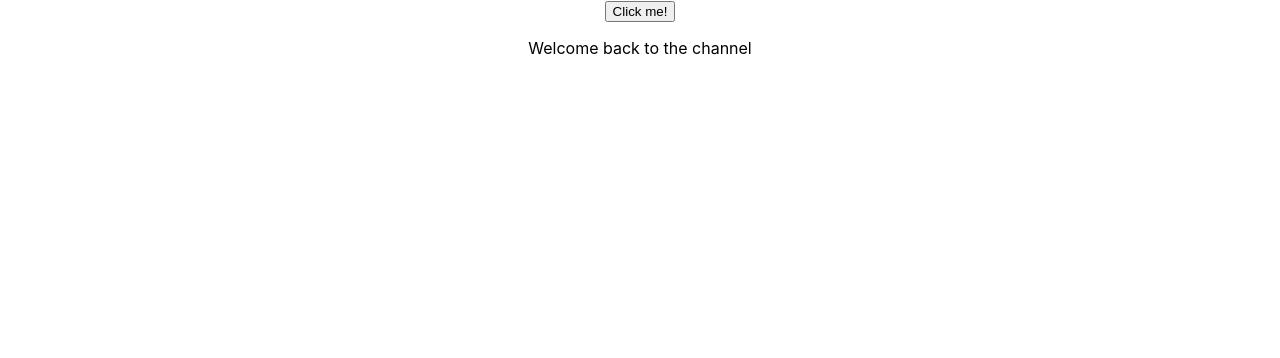
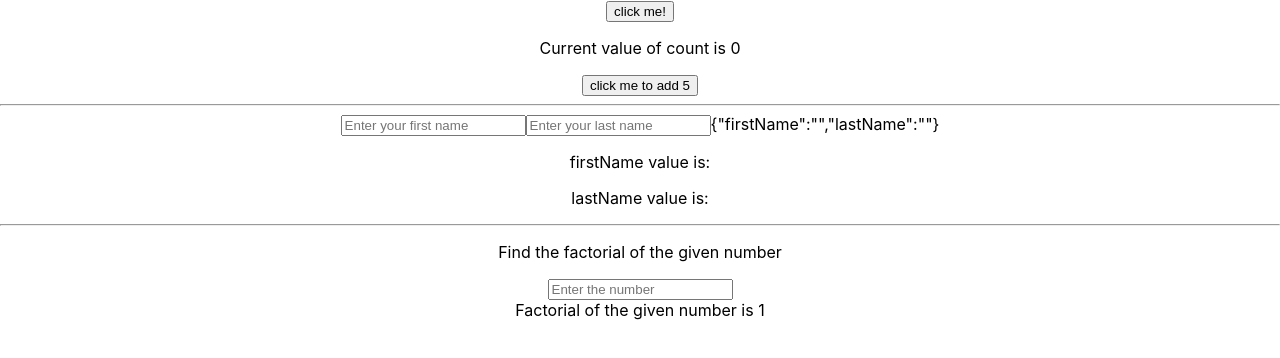
Before and after one commit to techsinarif/React-tutorial, a React (Create React App) app in the folder react-hooks/: page / in a window 1280 px wide. Shown: the top 358 px of the page. Built offline with nearby package versions, Linux system fonts and the light colour scheme.

Commit message:
usememo and usecallback

```diff
--- a/react-hooks/src/App.js
+++ b/react-hooks/src/App.js
@@ -1,14 +1,16 @@
 import './App.css';
 // import Counter from './use_effect/Counter';
 // import Cleanup from './use_effect_cleanup/Cleanup';
-import StyleElement from './use_ref/StyleElement';
+// import StyleElement from './use_ref/StyleElement';
+import Counter from './use_callback/Counter';
 
 function App() {
   return (
     <div className="App">
       {/* <Counter /> */}
       {/* <Cleanup /> */}
-      <StyleElement />
+      {/* <StyleElement /> */}
+      <Counter />
     </div>
   );
 }
--- /dev/null
+++ b/react-hooks/src/use_callback/Counter.js
@@ -0,0 +1,60 @@
+import React, {useState, useCallback, useMemo} from 'react';
+import Factorial from './Factorial';
+
+const Counter = () => {
+  const [count, setCount] = useState(0);
+  const [person, setPerson] = useState({firstName: '', lastName: ''});
+  const [number, setNumber] = useState(1);
+
+  const increaseFive = () => {
+    console.log('increment five');
+    for(let i=0; i < 5; i++){
+      setCount(prevState => prevState + 1);
+    }
+  }
+
+  const factorialOf = (n) => {
+    console.log('inside factorialOf method');
+    let result = 1;
+    if(n <= 1){
+      return result;
+    }else{
+      for(let i = n; i >= 1; i--){
+        result = result * i;
+      }
+      return result;
+    }
+  }
+
+  // const factorial = factorialOf(number);
+  const factorial = useMemo(() => factorialOf(number), [number]);
+
+  const updateNumber = (e) => {
+    setNumber(e.target.value);
+  }
+
+  // const updateNumber = useCallback((e) => {
+  //   setNumber(e.target.value);
+  // },[number]);
+
+  return (
+    <div>
+      <button onClick={() => setCount(count + 1)}>click me!</button>
+      <p>Current value of count is {count}</p>
+      <button onClick={() => increaseFive()}>click me to add 5</button>
+      <hr />
+      <input type="text" onChange={(e) => setPerson({...person, firstName: e.target.value})} placeholder="Enter your first name"/>
+      <input type="text" onChange={(e) => setPerson({...person, lastName: e.target.value})} placeholder="Enter your last name"/>
+      {JSON.stringify(person)}
+      <p>firstName value is: {person.firstName}</p>
+      <p>lastName value is: {person.lastName}</p>
+      <hr />
+      <Factorial factorial={factorial} updateNumber={updateNumber} />
+      {/* <p>Find the factorial of the given number</p>
+      <input type="text" placeholder="Enter the number" onChange={(e) => {setNumber(e.target.value)}} /><br />
+      <span>Factorial of the given number is {factorial}</span> */}
+    </div>
+  );
+};
+
+export default Counter;
--- /dev/null
+++ b/react-hooks/src/use_callback/Factorial.js
@@ -0,0 +1,19 @@
+import React,{useEffect} from 'react';
+
+const Factorial = (props) => {
+  const {factorial, updateNumber} = props;
+
+  useEffect(()=>{
+    console.log('component re-renders');
+  })
+
+  return (
+    <div>
+      <p>Find the factorial of the given number</p>
+      <input type="text" placeholder="Enter the number" onChange={updateNumber} /><br />
+      <span>Factorial of the given number is {factorial}</span>
+    </div>
+  )
+};
+
+export default React.memo(Factorial);
--- /dev/null
+++ b/react-hooks/src/use_memo/Counter.js
@@ -0,0 +1,49 @@
+import React, {useState, useMemo} from 'react';
+
+const Counter = () => {
+  const [count, setCount] = useState(0);
+  const [person, setPerson] = useState({firstName: '', lastName: ''});
+  const [number, setNumber] = useState(1);
+
+  const increaseFive = () => {
+    for(let i=0; i < 5; i++){
+      setCount(prevState => prevState + 1);
+    }
+  }
+
+  const factorialOf = (n) => {
+    console.log('inside factorialOf method');
+    let result = 1;
+    if(n <= 1){
+      return result;
+    }else{
+      for(let i = n; i >= 1; i--){
+        result = result * i;
+      }
+      return result;
+    }
+  }
+
+  // const factorial = factorialOf(number);
+  const factorial = useMemo(() => factorialOf(number), [number]);
+
+  return (
+    <div>
+      <button onClick={() => setCount(count + 1)}>click me!</button>
+      <p>Current value of count is {count}</p>
+      <button onClick={() => increaseFive()}>click me to add 5</button>
+      <hr />
+      <input type="text" onChange={(e) => setPerson({...person, firstName: e.target.value})} placeholder="Enter your first name"/>
+      <input type="text" onChange={(e) => setPerson({...person, lastName: e.target.value})} placeholder="Enter your last name"/>
+      {JSON.stringify(person)}
+      <p>firstName value is: {person.firstName}</p>
+      <p>lastName value is: {person.lastName}</p>
+      <hr />
+      <p>Find the factorial of the given number</p>
+      <input type="text" placeholder="Enter the number" onChange={(e) => {setNumber(e.target.value)}} /><br />
+      <span>Factorial of the given number is {factorial}</span>
+    </div>
+  );
+};
+
+export default Counter;
```
